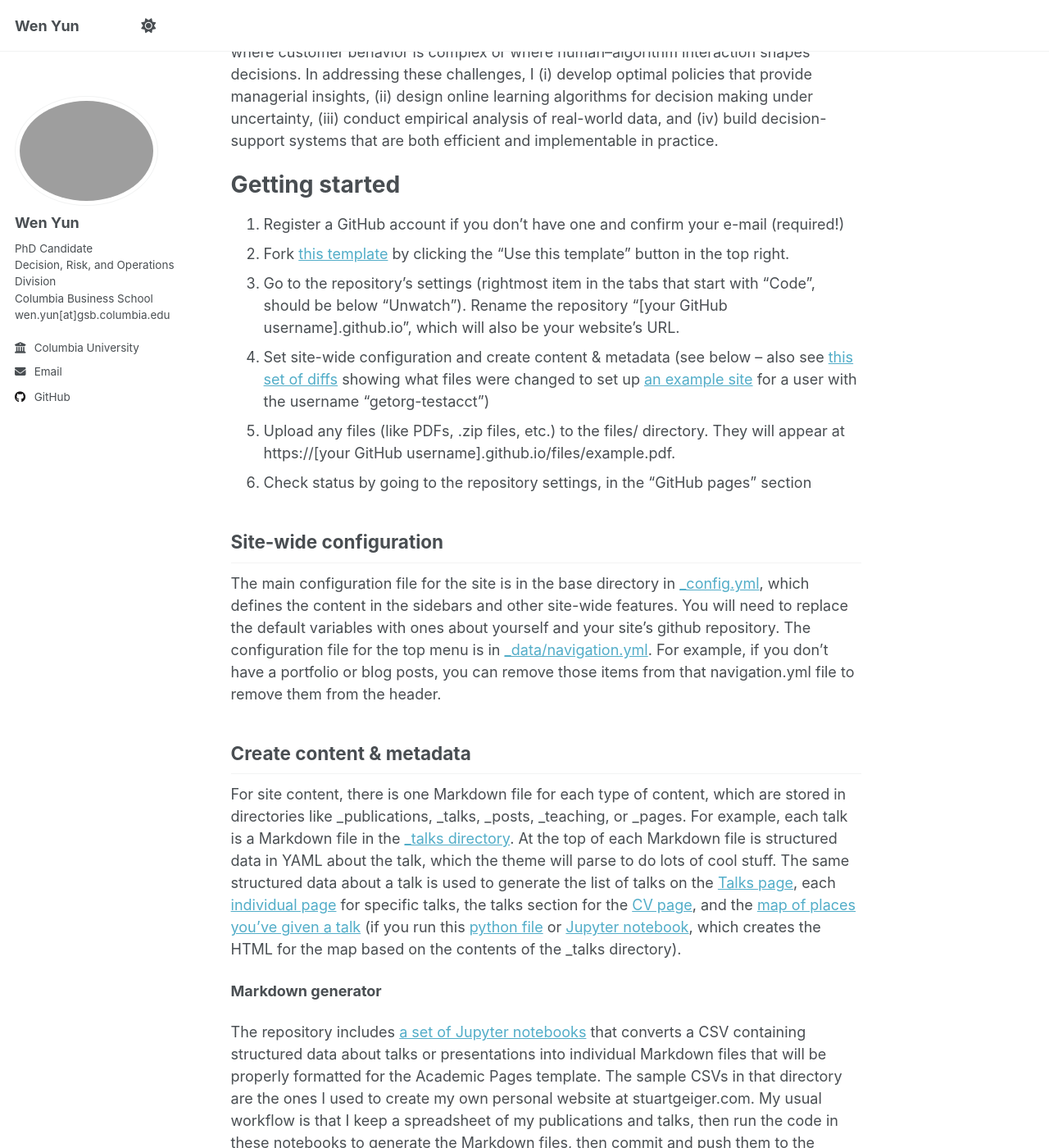
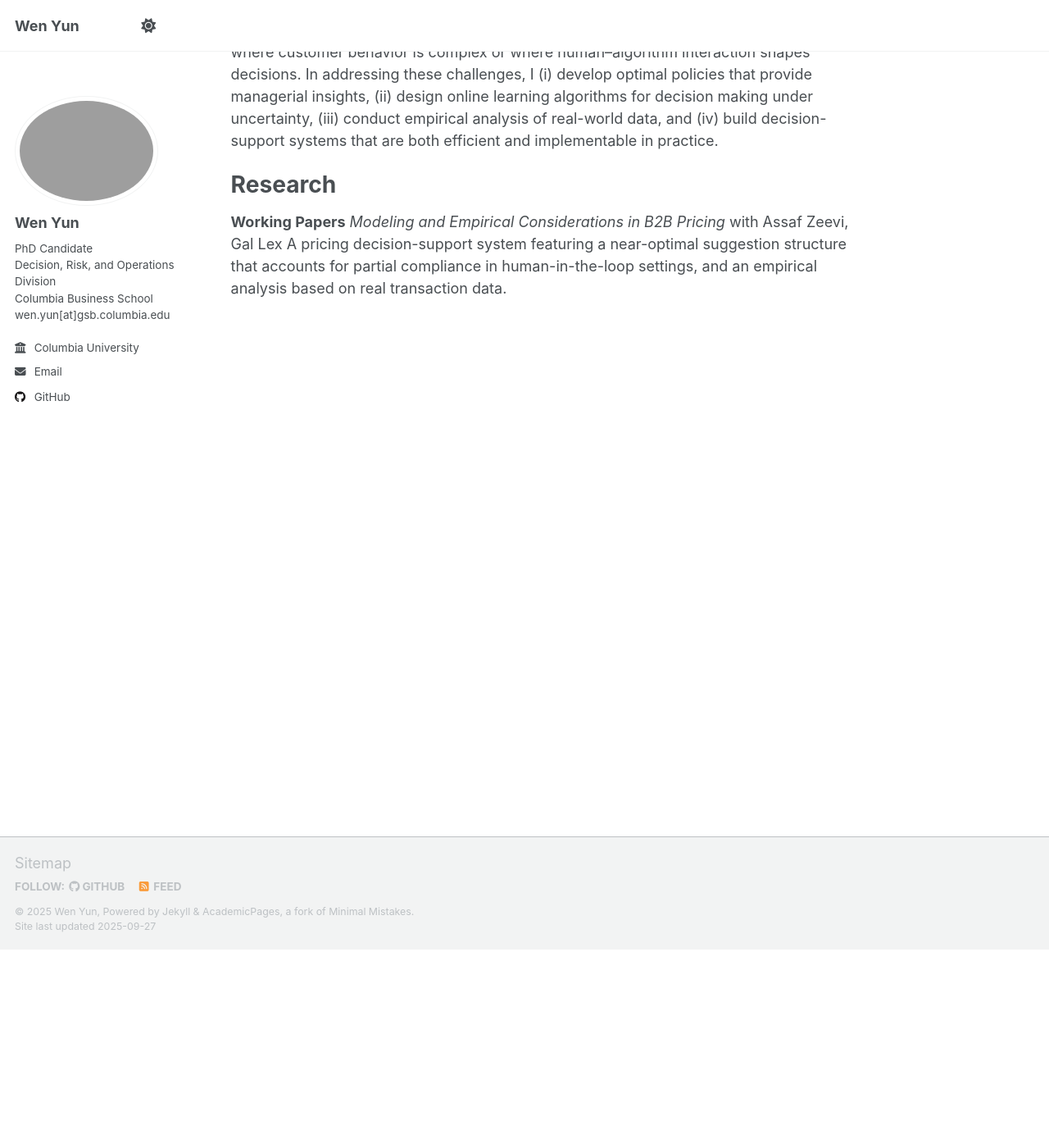
Before and after one commit to wenyun0/wenyun0.github.io, a Jekyll site: the page built from _pages/about.md, in a window 1280 px wide and 1400 px high, scrolled down 242 px. Shown: the whole window at 82% size. Built offline with Jekyll 4.4.1, drawn with Linux system fonts in a browser that asks for light colours; a script that is not in the unit is left out; some of the changed text lies outside the part shown.

Commit message:
Update about.md

```diff
--- a/_pages/about.md
+++ b/_pages/about.md
@@ -13,31 +13,8 @@ I am a PhD Candidate in [Decision, Risk, and Operations Division](https://busine
 
 My research studies problems in revenue management and related operational settings where customer behavior is complex or where human–algorithm interaction shapes decisions. In addressing these challenges, I (i) develop optimal policies that provide managerial insights, (ii) design online learning algorithms for decision making under uncertainty, (iii) conduct empirical analysis of real-world data, and (iv) build decision-support systems that are both efficient and implementable in practice.
 
-Getting started
-======
-1. Register a GitHub account if you don't have one and confirm your e-mail (required!)
-1. Fork [this template](https://github.com/academicpages/academicpages.github.io) by clicking the "Use this template" button in the top right.
-1. Go to the repository's settings (rightmost item in the tabs that start with "Code", should be below "Unwatch"). Rename the repository "[your GitHub username].github.io", which will also be your website's URL.
-1. Set site-wide configuration and create content & metadata (see below -- also see [this set of diffs](http://archive.is/3TPas) showing what files were changed to set up [an example site](https://getorg-testacct.github.io) for a user with the username "getorg-testacct")
-1. Upload any files (like PDFs, .zip files, etc.) to the files/ directory. They will appear at https://[your GitHub username].github.io/files/example.pdf.
-1. Check status by going to the repository settings, in the "GitHub pages" section
-
-Site-wide configuration
-------
-The main configuration file for the site is in the base directory in [_config.yml](https://github.com/academicpages/academicpages.github.io/blob/master/_config.yml), which defines the content in the sidebars and other site-wide features. You will need to replace the default variables with ones about yourself and your site's github repository. The configuration file for the top menu is in [_data/navigation.yml](https://github.com/academicpages/academicpages.github.io/blob/master/_data/navigation.yml). For example, if you don't have a portfolio or blog posts, you can remove those items from that navigation.yml file to remove them from the header.
-
-Create content & metadata
-------
-For site content, there is one Markdown file for each type of content, which are stored in directories like _publications, _talks, _posts, _teaching, or _pages. For example, each talk is a Markdown file in the [_talks directory](https://github.com/academicpages/academicpages.github.io/tree/master/_talks). At the top of each Markdown file is structured data in YAML about the talk, which the theme will parse to do lots of cool stuff. The same structured data about a talk is used to generate the list of talks on the [Talks page](https://academicpages.github.io/talks), each [individual page](https://academicpages.github.io/talks/2012-03-01-talk-1) for specific talks, the talks section for the [CV page](https://academicpages.github.io/cv), and the [map of places you've given a talk](https://academicpages.github.io/talkmap.html) (if you run this [python file](https://github.com/academicpages/academicpages.github.io/blob/master/talkmap.py) or [Jupyter notebook](https://github.com/academicpages/academicpages.github.io/blob/master/talkmap.ipynb), which creates the HTML for the map based on the contents of the _talks directory).
-
-**Markdown generator**
-
-The repository includes [a set of Jupyter notebooks](https://github.com/academicpages/academicpages.github.io/tree/master/markdown_generator
-) that converts a CSV containing structured data about talks or presentations into individual Markdown files that will be properly formatted for the Academic Pages template. The sample CSVs in that directory are the ones I used to create my own personal website at stuartgeiger.com. My usual workflow is that I keep a spreadsheet of my publications and talks, then run the code in these notebooks to generate the Markdown files, then commit and push them to the GitHub repository.
-
-How to edit your site's GitHub repository
-------
-Many people use a git client to create files on their local computer and then push them to GitHub's servers. If you are not familiar with git, you can directly edit these configuration and Markdown files directly in the github.com interface. Navigate to a file (like [this one](https://github.com/academicpages/academicpages.github.io/blob/master/_talks/2012-03-01-talk-1.md) and click the pencil icon in the top right of the content preview (to the right of the "Raw | Blame | History" buttons). You can delete a file by clicking the trashcan icon to the right of the pencil icon. You can also create new files or upload files by navigating to a directory and clicking the "Create new file" or "Upload files" buttons.
-
-Example: editing a Markdown file for a talk
-![Editing a Markdown file for a talk](/images/editing-talk.png)
+# Research
+**Working Papers**
+*Modeling and Empirical Considerations in B2B Pricing*
+with Assaf Zeevi, Gal Lex
+A pricing decision-support system featuring a near-optimal suggestion structure that accounts for partial compliance in human-in-the-loop settings, and an empirical analysis based on real transaction data.
```
